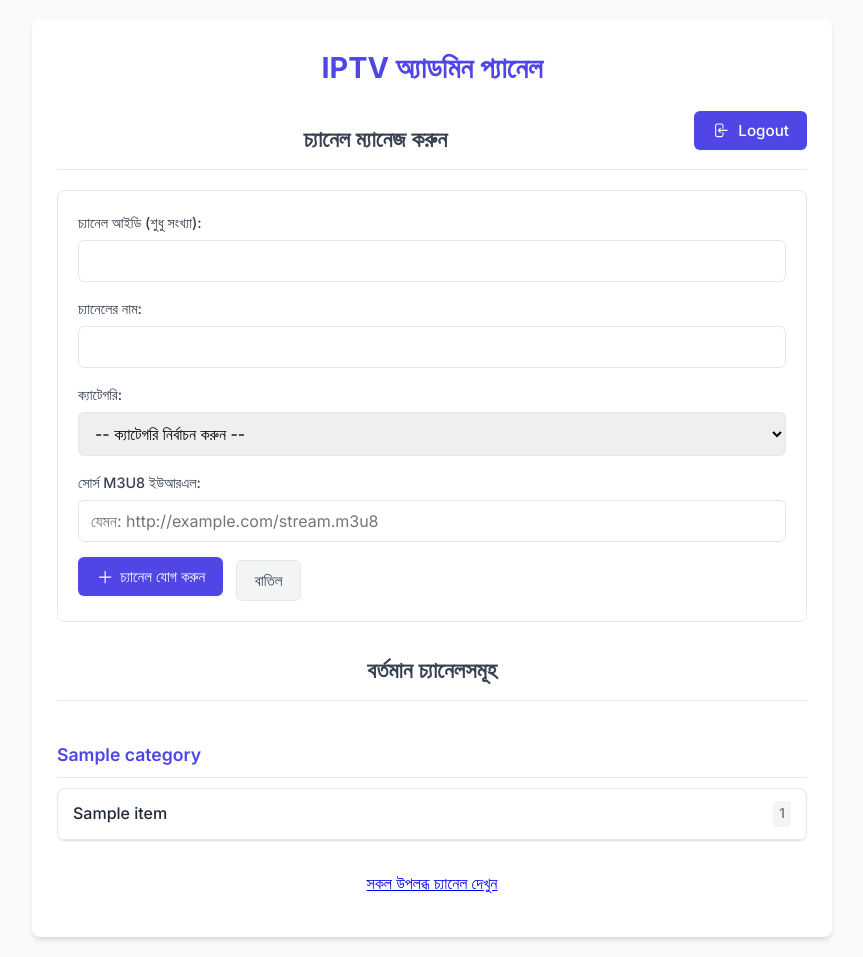
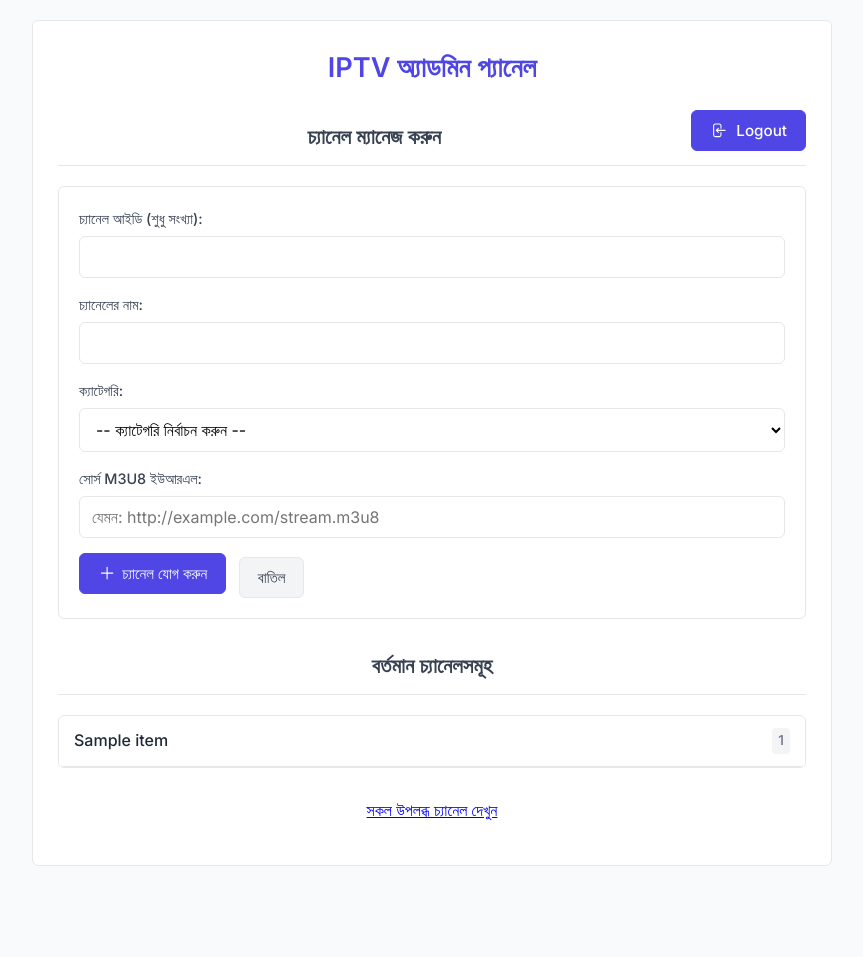
Before and after one commit to shahariarmahfuz/Live, a Flask app: page /admin in a window 1280 px wide. Shown: the whole page, without its empty margins (208-1071 px from the left). After the commit the page ends 866 px from the top, so only its background shows below. Run offline with Flask 3, Linux system fonts and the light colour scheme; the visitor is signed in with stand-in values (Sample User, id 1); a database or web service that is not in the repository returns one stand-in record (values such as "Sample title"); data that the repository does not hold is empty.

Commit message:
Update admin_multi.html

```diff
--- a/templates/admin_multi.html
+++ b/templates/admin_multi.html
@@ -3,7 +3,7 @@
 <head>
     <meta charset="UTF-8">
     <meta name="viewport" content="width=device-width, initial-scale=1.0">
-    <title>অ্যাডমিন প্যানেল - মাল্টি চ্যানেল প্রক্সি</title>
+    <title>অ্যাডমিন প্যানেল - ফ্ল্যাট ডিজাইন</title> {# Updated Title #}
     <link rel="preconnect" href="https://fonts.googleapis.com">
     <link rel="preconnect" href="https://fonts.gstatic.com" crossorigin>
     <link href="https://fonts.googleapis.com/css2?family=Inter:wght@400;500;600;700&display=swap" rel="stylesheet">
@@ -12,7 +12,7 @@
         :root {
             --primary-color: #4F46E5; /* Indigo */
             --primary-hover: #4338CA;
-            --primary-light: #eef2ff; /* Lighter Indigo for backgrounds */
+            --primary-light: #eef2ff;
             --secondary-color: #6B7280; /* Gray */
             --secondary-hover: #4B5563;
             --danger-color: #EF4444; /* Red */
@@ -30,11 +30,10 @@
             --dark-gray: #374151;
             --text-color: #1F2937;
             --text-muted: #6B7280;
-            --bg-color: #F9FAFB;
+            --bg-color: #F9FAFB; /* Slightly off-white background */
             --card-bg: #FFFFFF;
-            --border-radius: 8px;
-            --shadow-sm: 0 1px 2px 0 rgba(0, 0, 0, 0.05);
-            --shadow-md: 0 4px 6px -1px rgba(0, 0, 0, 0.1), 0 2px 4px -1px rgba(0, 0, 0, 0.06);
+            --border-radius: 6px; /* Slightly reduced radius for flatter feel */
+            --border-color: var(--medium-gray); /* Default border color */
             --font-sans: 'Inter', -apple-system, BlinkMacSystemFont, "Segoe UI", Roboto, "Helvetica Neue", Arial, "Noto Sans", sans-serif;
         }
 
@@ -56,34 +55,33 @@
             background: var(--card-bg);
             padding: 25px;
             border-radius: var(--border-radius);
-            box-shadow: var(--shadow-md);
+            border: 1px solid var(--border-color); /* Add border instead of shadow */
         }
         h1, h2 {
             text-align: center;
             color: var(--primary-color);
             margin-bottom: 20px;
-            font-weight: 700;
+            font-weight: 600; /* Slightly less bold */
         }
-        h1 { font-size: 1.8em; margin-top: 0; }
+        h1 { font-size: 1.7em; margin-top: 0; }
         h2 {
             margin-top: 30px;
-            border-bottom: 1px solid var(--medium-gray);
+            border-bottom: 1px solid var(--border-color);
             padding-bottom: 12px;
-            font-size: 1.4em;
-            font-weight: 600;
+            font-size: 1.3em;
             color: var(--dark-gray);
         }
 
         /* --- Flash Messages --- */
         .flash-messages { list-style: none; padding: 0; margin: 0 0 20px 0; }
-        .flash-messages li { padding: 12px 18px; margin-bottom: 10px; border-radius: 6px; border: 1px solid transparent; font-size: 0.95em; }
+        .flash-messages li { padding: 12px 18px; margin-bottom: 10px; border-radius: var(--border-radius); border: 1px solid transparent; font-size: 0.95em; }
         .flash-success { background-color: var(--success-bg); color: var(--success-text); border-color: var(--success-border); }
         .flash-error { background-color: var(--error-bg); color: var(--error-text); border-color: var(--error-border); }
 
         /* --- Forms --- */
         .admin-form {
             padding: 20px;
-            border: 1px solid var(--medium-gray);
+            border: 1px solid var(--border-color);
             border-radius: var(--border-radius);
             background-color: #fff;
             margin-bottom: 30px;
@@ -93,71 +91,76 @@
             width: 100%;
             padding: 10px 12px;
             margin-bottom: 15px;
-            border: 1px solid var(--medium-gray);
-            border-radius: 6px;
+            border: 1px solid var(--border-color);
+            border-radius: var(--border-radius);
             font-size: 1em;
             font-family: inherit;
-            transition: border-color 0.2s ease, box-shadow 0.2s ease;
+            transition: border-color 0.2s ease, background-color 0.2s ease; /* Added bg transition */
             box-sizing: border-box;
+            background-color: var(--card-bg); /* Ensure background matches */
         }
         input:focus, select:focus {
             border-color: var(--primary-color);
             outline: none;
-            box-shadow: 0 0 0 3px rgba(79, 70, 229, 0.2);
+             /* Removed box-shadow, rely on border color */
+             background-color: var(--primary-light); /* Subtle background change on focus */
         }
         input[readonly] { background-color: var(--light-gray); cursor: not-allowed; border-color: var(--light-gray); }
 
         /* --- Buttons --- */
         button {
             padding: 9px 18px;
-            border: none;
-            border-radius: 6px;
+            border: 1px solid transparent; /* Start with transparent border */
+            border-radius: var(--border-radius);
             cursor: pointer;
             font-size: 0.95em;
             font-weight: 500;
             font-family: inherit;
-            transition: background-color 0.2s ease, transform 0.1s ease, box-shadow 0.2s ease;
+            transition: background-color 0.2s ease, border-color 0.2s ease, transform 0.1s ease; /* Added border transition */
             display: inline-flex;
             align-items: center;
             justify-content: center;
             gap: 6px;
             line-height: 1.4;
-            box-shadow: var(--shadow-sm);
+            /* Removed box-shadow */
         }
-        button:hover { transform: translateY(-1px); box-shadow: 0 2px 4px rgba(0,0,0,0.1); }
-        button:active { transform: translateY(0); box-shadow: var(--shadow-sm); }
-        button[type="submit"], .edit-btn { background-color: var(--primary-color); color: white; }
-        button[type="submit"]:hover, .edit-btn:hover { background-color: var(--primary-hover); }
-        .delete-btn { background-color: var(--danger-color); color: white; }
-        .delete-btn:hover { background-color: var(--danger-hover); }
-        .logout-btn { background-color: var(--secondary-color); color: white; float: right; margin-bottom: 15px; }
-        .logout-btn:hover { background-color: var(--secondary-hover);}
-        .cancel-btn { background-color: var(--light-gray); color: var(--dark-gray); border: 1px solid var(--medium-gray); margin-left: 8px; box-shadow: none;}
-        .cancel-btn:hover { background-color: var(--medium-gray);}
+        button:hover { transform: translateY(-1px); }
+        button:active { transform: translateY(0); }
+        /* Add focus style */
+        button:focus-visible {
+             outline: 2px solid var(--primary-color);
+             outline-offset: 2px;
+        }
+
+        /* Specific Button Styles */
+        button[type="submit"], .edit-btn { background-color: var(--primary-color); color: white; border-color: var(--primary-color); }
+        button[type="submit"]:hover, .edit-btn:hover { background-color: var(--primary-hover); border-color: var(--primary-hover); }
+        .delete-btn { background-color: var(--danger-color); color: white; border-color: var(--danger-color); }
+        .delete-btn:hover { background-color: var(--danger-hover); border-color: var(--danger-hover); }
+        .logout-btn { background-color: var(--secondary-color); color: white; float: right; margin-bottom: 15px; border-color: var(--secondary-color); }
+        .logout-btn:hover { background-color: var(--secondary-hover); border-color: var(--secondary-hover); }
+        .cancel-btn { background-color: var(--light-gray); color: var(--dark-gray); border: 1px solid var(--border-color); margin-left: 8px; }
+        .cancel-btn:hover { background-color: var(--medium-gray); }
         button svg { width: 1em; height: 1em; vertical-align: middle; }
 
         /* --- Channel List Styles --- */
         .channel-list { list-style: none; padding: 0; margin-top: 15px; }
-        .category-header { /* This is the style for the header shown ONCE per category */
-            color: var(--primary-color);
-            font-weight: 600;
-            font-size: 1.1em;
-            padding: 20px 0 8px 0;
-            margin-top: 10px;
-            border-bottom: 1px solid var(--medium-gray);
-            margin-bottom: 10px;
-        }
+        /* REMOVED .category-header style */
         .channel-item {
             background-color: var(--card-bg);
             margin-bottom: 8px;
             border-radius: var(--border-radius);
-            box-shadow: var(--shadow-sm);
-            border: 1px solid var(--medium-gray);
-            transition: box-shadow 0.2s ease, border-color 0.2s ease;
+            /* Removed box-shadow */
+            border: 1px solid var(--border-color); /* Rely on border */
+            transition: border-color 0.2s ease; /* Transition border color */
             overflow: hidden;
         }
-        .channel-item:hover { box-shadow: 0 2px 5px rgba(0, 0, 0, 0.08); }
-        .channel-item.active { border-color: var(--primary-color); box-shadow: 0 0 0 1px var(--primary-color); }
+        .channel-item:hover {
+             border-color: var(--primary-light); /* Subtle hover border */
+        }
+        .channel-item.active { /* Style when details are open */
+             border-color: var(--primary-color); /* Highlight active item */
+        }
 
         /* Preview Row */
         .preview-row {
@@ -170,7 +173,7 @@
             user-select: none;
             min-height: 48px;
         }
-        .preview-row:hover { background-color: var(--light-gray); }
+        .channel-item:hover .preview-row { background-color: var(--light-gray); } /* Hover effect inside item */
         .preview-name {
             font-weight: 500;
             color: var(--text-color);
@@ -193,8 +196,8 @@
             overflow: hidden;
             transition: max-height 0.4s ease-in-out, padding 0.4s ease-in-out;
             padding: 0 15px;
-            background-color: var(--primary-light);
-            border-top: 1px solid var(--medium-gray);
+            background-color: var(--light-gray); /* Use light gray for details bg */
+            border-top: 1px solid var(--border-color);
         }
         .details-section.visible {
             max-height: 700px;
@@ -207,7 +210,7 @@
         .channel-details-table td {
             padding: 8px 5px;
             text-align: left;
-            border-bottom: 1px solid var(--medium-gray);
+            border-bottom: 1px solid var(--medium-gray); /* Use medium gray for inner border */
             font-size: 0.9em;
             vertical-align: top;
         }
@@ -238,14 +241,14 @@
 
         /* --- Mobile Responsiveness --- */
         @media (max-width: 767px) {
-            .container { padding: 15px; margin: 10px; }
+            .container { padding: 15px; margin: 10px; border: none; /* Remove border on mobile container */ }
             h1 { font-size: 1.6em; }
             h2 { font-size: 1.2em; margin-top: 25px; padding-bottom: 10px; }
             .admin-form { padding: 15px; }
             .logout-btn { width: auto; float: right; padding: 8px 12px; font-size: 0.9em; }
             .cancel-btn { margin-left: 5px; }
 
-            .category-header { font-size: 1em; padding: 15px 0 5px 0; }
+            /* REMOVED .category-header mobile style */
             .preview-row { padding: 10px 12px; min-height: 44px; }
             .preview-name { font-size: 0.95em; }
             .preview-id { font-size: 0.8em; }
@@ -276,6 +279,7 @@
                  border-bottom: 1px solid var(--medium-gray);
                  padding-bottom: 8px;
             }
+
             .channel-details-table .actions td { padding-top: 10px; }
              .channel-details-table .actions button,
              .channel-details-table .actions form {
@@ -327,10 +331,8 @@
             <form id="channel-form" action="{{ url_for('add_or_update_channel') }}" method="post" class="admin-form">
                  <label for="channel_id">চ্যানেল আইডি (শুধু সংখ্যা):</label>
                  <input type="text" id="channel_id" name="channel_id" pattern="[0-9]+" title="শুধুমাত্র সংখ্যা ব্যবহার করুন।" required>
-
                  <label for="channel_name">চ্যানেলের নাম:</label>
                  <input type="text" id="channel_name" name="channel_name" required>
-
                  <label for="category">ক্যাটেগরি:</label>
                  <select id="category" name="category" required>
                      <option value="" disabled selected>-- ক্যাটেগরি নির্বাচন করুন --</option>
@@ -340,10 +342,8 @@
                          {% endfor %}
                      {% endif %}
                  </select>
-
                  <label for="source_url">সোর্স M3U8 ইউআরএল:</label>
                  <input type="url" id="source_url" name="source_url" placeholder="যেমন: http://example.com/stream.m3u8" required>
-
                  <button type="submit" id="submit_button">
                     <svg xmlns="http://www.w3.org/2000/svg" fill="none" viewBox="0 0 24 24" stroke-width="1.5" stroke="currentColor" style="width:1.2em; height:1.2em;"> <path stroke-linecap="round" stroke-linejoin="round" d="M12 4.5v15m7.5-7.5h-15" /> </svg>
                      চ্যানেল যোগ করুন
@@ -354,31 +354,17 @@
             <h2>বর্তমান চ্যানেলসমূহ</h2>
             {% if channels %}
                 <ul class="channel-list">
-                    {# --- Sorting Logic --- #}
+                    {# --- Sorting Logic (ID only) --- #}
                     {% set channel_list = [] %}
                     {% for id, info in channels.items() %}
-                        {# Ensure ID conversion happens correctly, handle potential errors if needed #}
                         {% set _ = channel_list.append((id|int, info)) %}
                     {% endfor %}
-                    {# Sort by category first, then by integer ID #}
-                    {% set sorted_channels = channel_list|sort(attribute='1.category')|sort(attribute='0') %}
+                    {# Sort by integer ID only #}
+                    {% set sorted_channels = channel_list|sort(attribute='0') %}
 
-                    {# --- Variable to track the current category being displayed --- #}
-                    {% set current_category = None %} {# Use None to handle the very first check reliably #}
+                    {# REMOVED Category Header Logic #}
 
-                    {% for channel_id, info in sorted_channels %} {# Loop through the correctly sorted list #}
-
-                        {# --- Category Header Logic --- #}
-                        {# Check if the category for the current channel is different from the last one shown #}
-                        {% set item_category = info.get('category', 'N/A') %}
-                        {% if item_category != current_category %}
-                            {# If different, update the tracker and display the header ONCE #}
-                            {% set current_category = item_category %}
-                            <li class="category-header">{{ current_category }}</li>
-                        {% endif %}
-                        {# --- End of Category Header Logic --- #}
-
-
+                    {% for channel_id, info in sorted_channels %} {# Loop through the ID-sorted list #}
                         {# --- Channel Item (li) --- #}
                         <li class="channel-item">
                             {# --- Preview Row (div) --- #}
@@ -392,7 +378,7 @@
                                 <table class="channel-details-table">
                                     <tr><th>নাম</th><td>{{ info.get('name', 'N/A') }}</td></tr>
                                     <tr><th>আইডি</th><td>{{ channel_id }}</td></tr>
-                                    <tr><th>ক্যাটেগরি</th><td>{{ info.get('category', 'N/A') }}</td></tr> {# Category shown in details is normal #}
+                                    <tr><th>ক্যাটেগরি</th><td>{{ info.get('category', 'N/A') }}</td></tr>
                                     <tr><th>সোর্স ইউআরএল</th><td>{{ info.source_url }}</td></tr>
                                     <tr><th>প্রক্সি ইউআরএল</th><td><a href="{{ url_for('serve_m3u8', channel_id=channel_id, _external=True) }}" target="_blank">/live/{{ channel_id }}.m3u8</a></td></tr>
                                     <tr class="actions">
```
